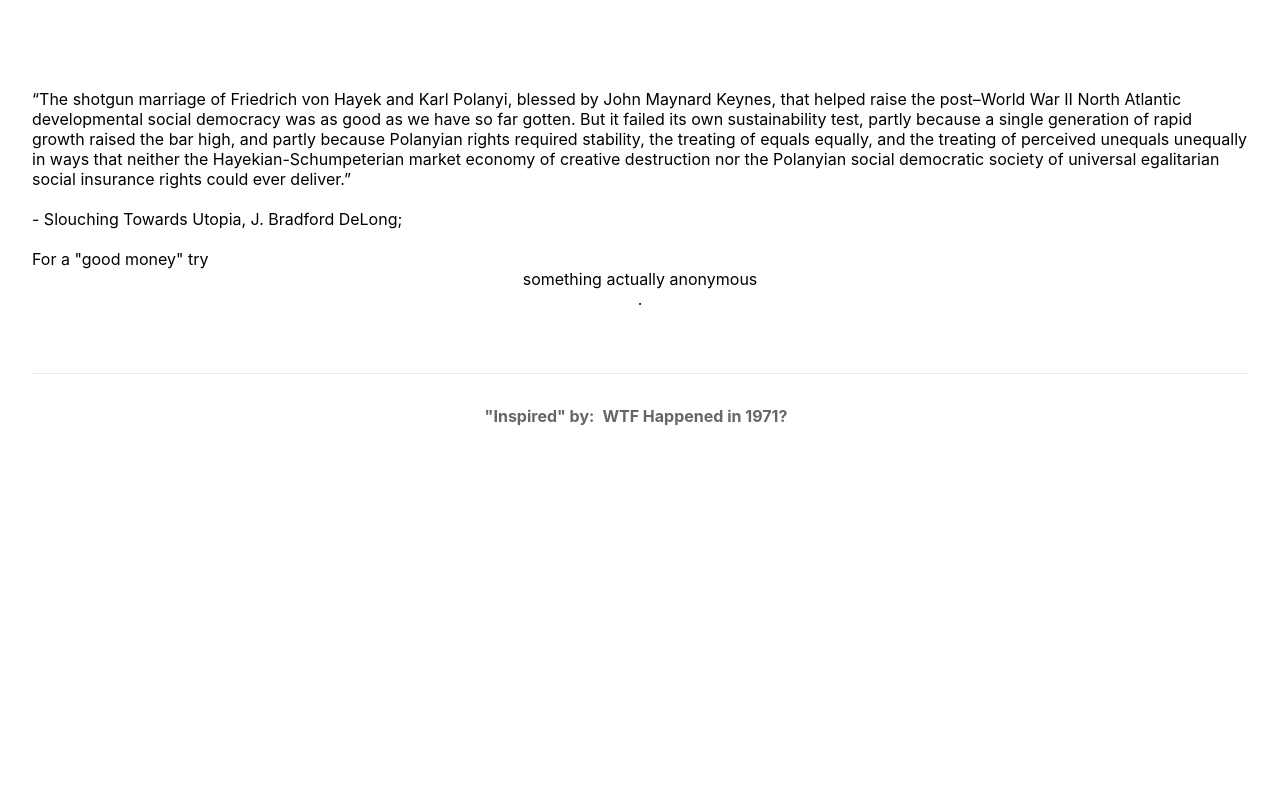
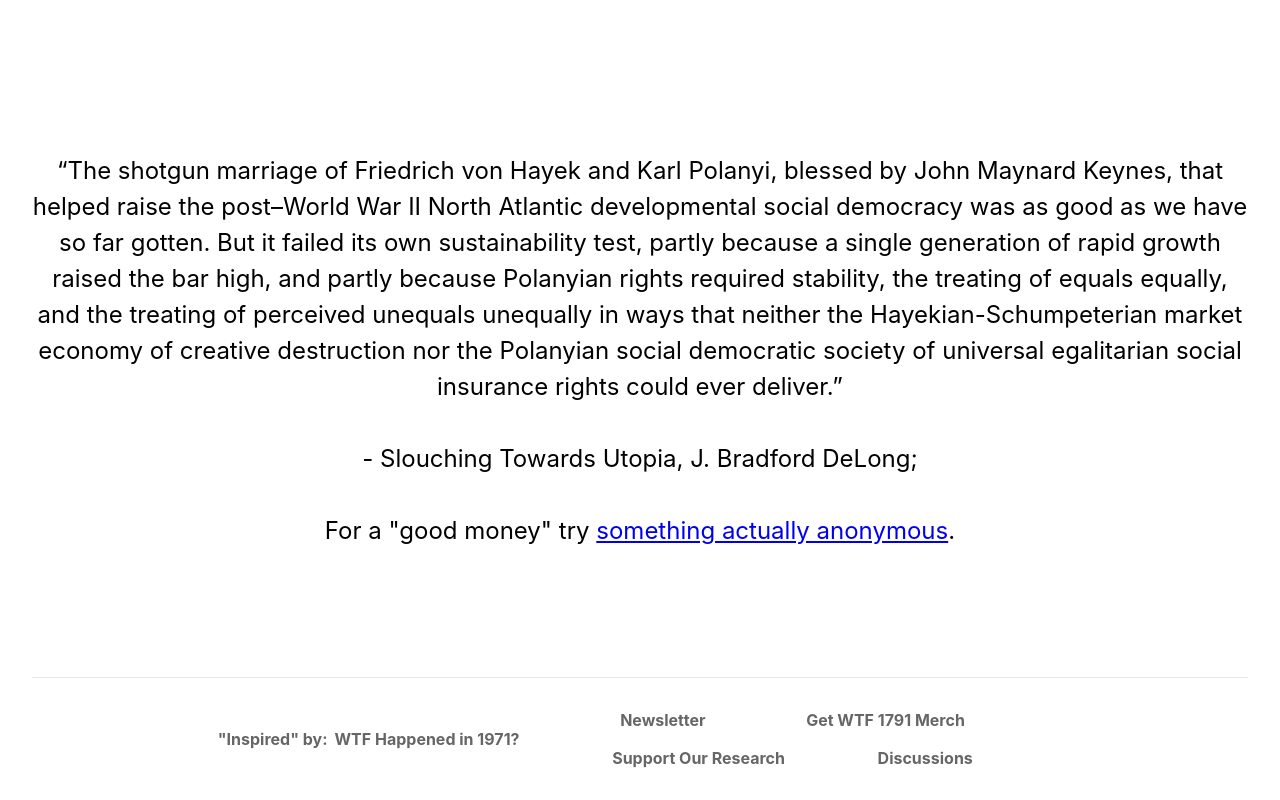
Before and after one commit to JackYoustra/wtfhappenedin1791, a Next.js app: page / in a window 1280 px wide. Shown: the part 2016-2816 px from the top of the page. Before the commit the page ends 2474 px from the top, so only its background shows below. Built offline with nearby package versions, Linux system fonts and the light colour scheme; grey boxes are pictures that could not be loaded.

Commit message:
First page looks good

```diff
--- a/app/globals.css
+++ b/app/globals.css
@@ -4,11 +4,6 @@
   margin: 0;
   font-family: -apple-system, BlinkMacSystemFont, Segoe UI, Roboto, Oxygen,
     Ubuntu, Cantarell, Fira Sans, Droid Sans, Helvetica Neue, sans-serif;
-}
-
-a {
-  color: inherit;
-  text-decoration: none;
 }
 
 * {
--- a/app/page.module.css
+++ b/app/page.module.css
@@ -14,6 +14,7 @@
 
 .footer {
   display: flex;
+  flex-direction: row;
   flex: 1;
   padding: 2rem 0;
   border-top: 1px solid #eaeaea;
@@ -31,7 +32,9 @@
 }
 
 .footer a {
-  padding: 0 0.5rem;
+  padding: 0 0.2rem;
+  color: inherit;
+  text-decoration: none;
 }
 
 .title {
@@ -80,6 +83,18 @@
   justify-content: center;
   flex-wrap: wrap;
   max-width: 1200px;
+}
+
+.footerContent {
+  display: flex;
+  flex-wrap: wrap;
+  justify-content: space-evenly;
+}
+
+.footerContent hr {
+  width: 100%;
+  /* hide, but still with layout effects */
+  opacity: 0;
 }
 
 .card {
--- a/app/page.tsx
+++ b/app/page.tsx
@@ -33,6 +33,8 @@
         <iframe src="https://fred.stlouisfed.org/graph/graph-landing.php?g=ZFWw&width=670&height=475" scrolling="no" frameBorder={0} style={fredStyle} loading="lazy"></iframe>
         <br />
         <br />
+
+        <div className={styles.description}>
         {`“The shotgun marriage of Friedrich von Hayek and Karl Polanyi, blessed by John Maynard Keynes, that helped raise the post–World War II North Atlantic developmental social democracy was as good as we have so far gotten. But it failed its own sustainability test, partly because a single generation of rapid growth raised the bar high, and partly because Polanyian rights required stability, the treating of equals equally, and the treating of perceived unequals unequally in ways that neither the Hayekian-Schumpeterian market economy of creative destruction nor the Polanyian social democratic society of universal egalitarian social insurance rights could ever deliver.”`}
         <br />
         <br />
@@ -41,11 +43,23 @@
         <br />
         <br />
         {`For a \"good money\" try `} <a href="https://www.getmonero.org/library/Zero-to-Monero-1-0-0.pdf">something actually anonymous</a>.
+        </div>
 
       </main>
 
       <footer className={styles.footer}>
-        {"\"Inspired\" by:"} <a href="https://wtfhappenedin1971.com/">WTF Happened in 1971?</a>
+        <div>
+          {"\"Inspired\" by:"} <a href="https://wtfhappenedin1971.com/">WTF Happened in 1971?</a>
+        </div>
+
+        <div className={styles.footerContent}>
+          <a href="https://wtfhappenedin1971.com/">Newsletter</a>
+          <a href="https://wtfhappenedin1971.com/">Get WTF 1791 Merch</a>
+          <hr />
+          <a href="https://wtfhappenedin1971.com/">Support Our Research</a>
+          <a href="https://wtfhappenedin1971.com/">Discussions</a>
+        </div>
+
       </footer>
     </div>
   )
```
